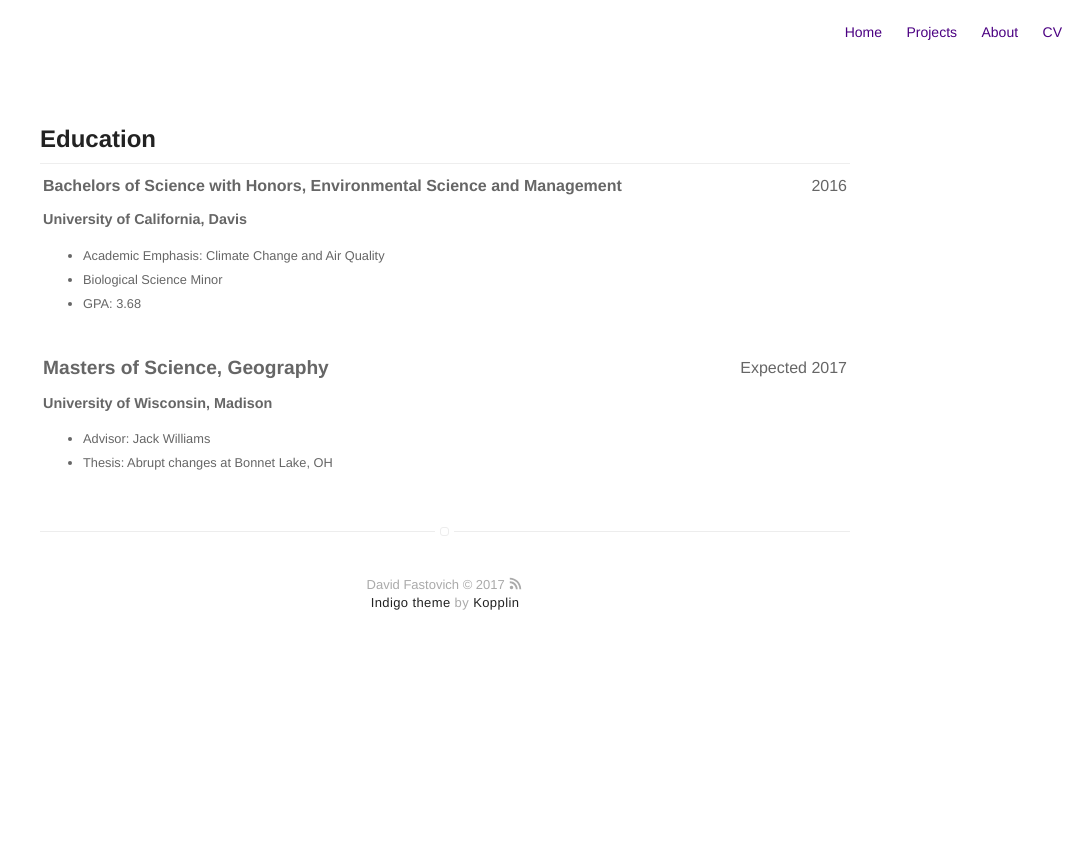
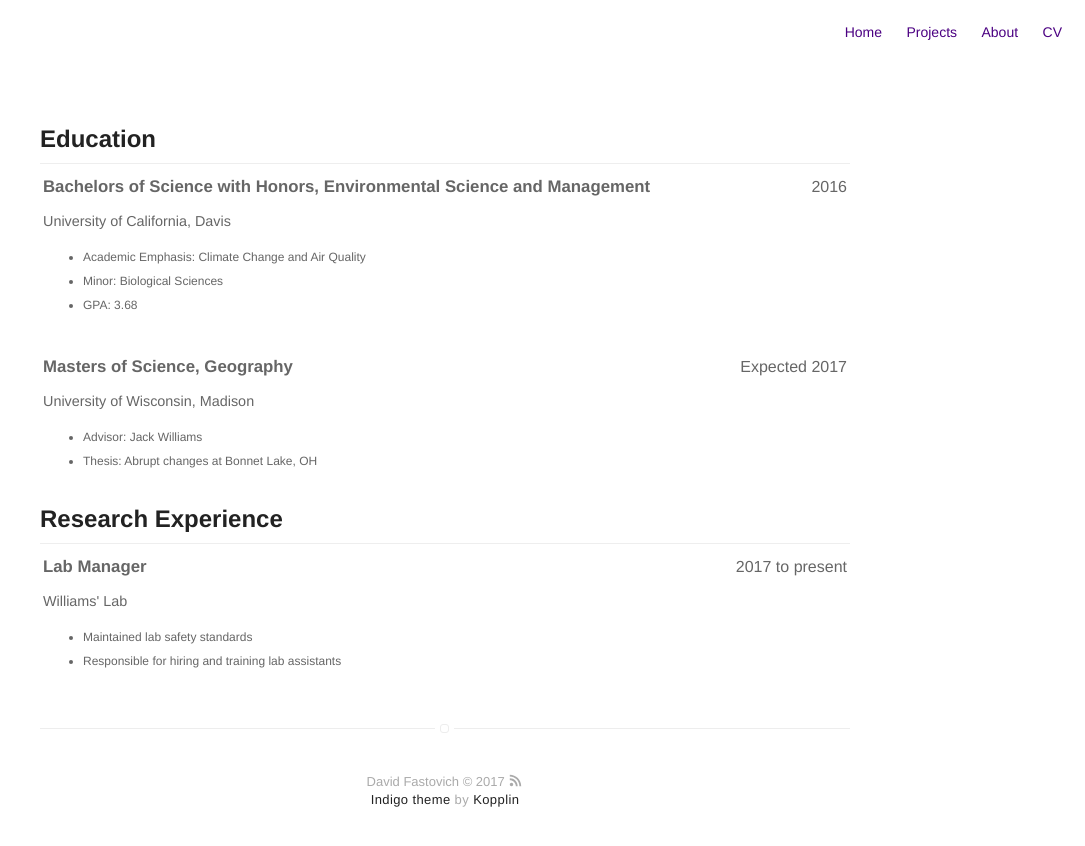
Before and after one commit to davidfastovich/davidfastovich.github.io, a Jekyll site: the page built from cv.md, in a window 1280 px wide. Shown: the top 846 px of the page, without its empty margins (195-1280 px from the left). Built offline with Jekyll 4.4.1, drawn with Linux system fonts in a browser that asks for light colours.

Commit message:
Think I finalized CV format

```diff
--- a/cv.md
+++ b/cv.md
@@ -6,37 +6,59 @@ layout: page
 <hr>
 <table style="width:100%">
 	<tr>
-		<td><b> Bachelors of Science with Honors, Environmental Science and Management </b></td>
+		<td style="font-size:105%;"><b> Bachelors of Science with Honors, Environmental Science and Management </b></td>
 		<td align="right"> 2016 </td>
 	</tr>
 	<tr class="separator" />
 	<tr style="font-size:90%;">
-		<td><b> University of California, Davis </b></td>
+		<td> University of California, Davis </td>
 	</tr>
-	<tr style="font-size:80%;">
+	<tr style="font-size:75%;">
 		<td>
 			<ul>
 				<li> Academic Emphasis: Climate Change and Air Quality </li>
-				<li> Biological Science Minor </li>
+				<li> Minor: Biological Sciences </li>
 				<li> GPA: 3.68 </li>
 			</ul>
 		</td>
 	</tr>
 	<tr class="separator" />
 	<tr class="separator" />
-		<tr>
-			<td style="font-size:120%;"><b> Masters of Science, Geography </b></td>
-			<td align="right"> Expected 2017 </td>
-		</tr>
-		<tr class="separator" />
-		<tr style="font-size:90%;">
-			<td><b> University of Wisconsin, Madison </b></td>
-		</tr>
-		<tr style="font-size:80%;">
-			<td>
-				<ul>
-					<li> Advisor: Jack Williams </li>
-					<li> Thesis: Abrupt changes at Bonnet Lake, OH </li>
-				</ul>
-			</td>
-		</tr>
+	<tr>
+		<td style="font-size:105%;"><b> Masters of Science, Geography </b></td>
+		<td align="right"> Expected 2017 </td>
+	</tr>
+	<tr class="separator" />
+	<tr style="font-size:90%;">
+		<td> University of Wisconsin, Madison </td>
+	</tr>
+	<tr style="font-size:75%;">
+		<td>
+			<ul>
+				<li> Advisor: Jack Williams </li>
+				<li> Thesis: Abrupt changes at Bonnet Lake, OH </li>
+			</ul>
+		</td>
+	</tr>
+	<tr class="separator" />
+</table>
+
+<h2 style="font-size:150%;"> Research Experience </h2>
+<hr>
+<table style="width:100%">
+	<tr>
+		<td style="font-size:105%;"><b> Lab Manager </b></td>
+		<td align="right"> 2017 to present </td>
+	</tr>
+	<tr class="separator" />
+	<tr style="font-size:90%;">
+		<td> Williams' Lab </td>
+	</tr>
+	<tr style="font-size:75%;">
+		<td>
+			<ul>
+				<li> Maintained lab safety standards </li>
+				<li> Responsible for hiring and training lab assistants </li>
+			</ul>
+		</td>
+	</tr>
```
Also changed, not shown: 1 other file.
